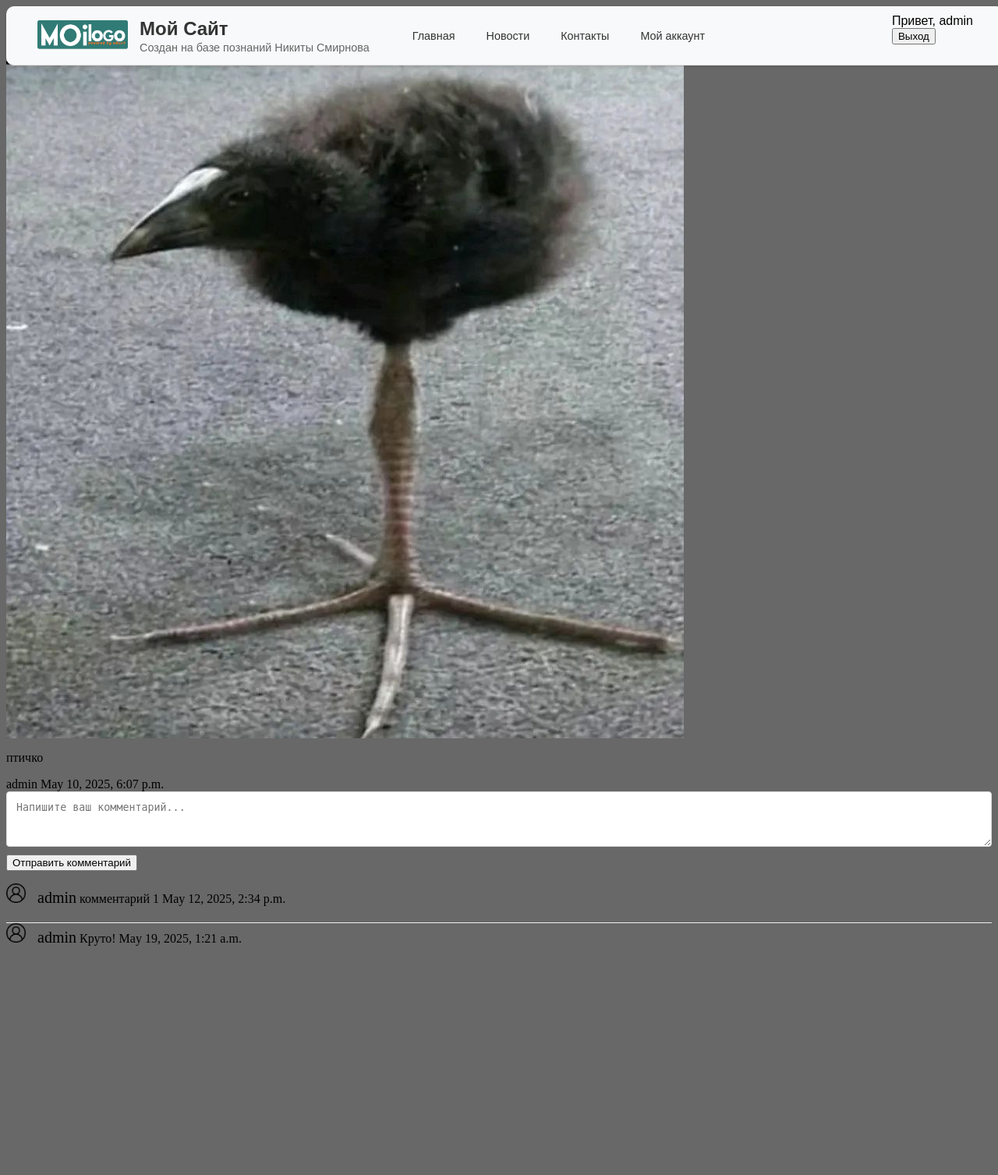
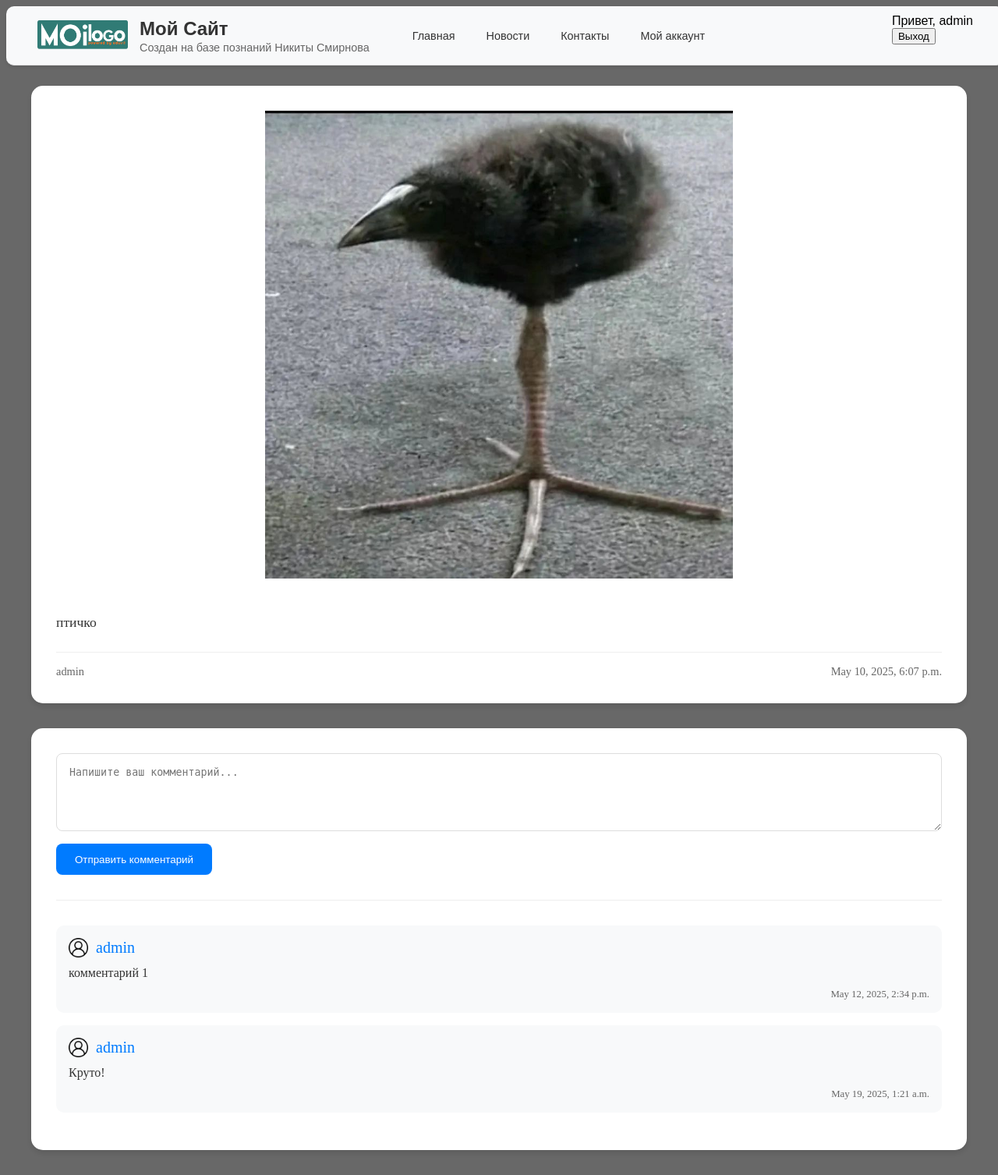
Before and after one commit to di5turbed/ultrasite, a Django app: template site_eduvit/mysite/templates/mysite/blog_detail.html in a window 1280 px wide. Shown: the whole page at 78% size. Before the commit the page ends 1213 px from the top, so only its background shows below. Run offline with Django 5.2, Linux system fonts and the light colour scheme; the template is opened without the code that fills it: values that come from a table or form of the project are taken from there, others are empty; a user stored in the database is signed in; data comes from the database, SQL or seed files in the repository.

Commit message:
Оформление blog_detail

```diff
--- a/site_eduvit/static/mysite/css/blog_detail.css
+++ b/site_eduvit/static/mysite/css/blog_detail.css
@@ -1,139 +1,130 @@
-.blog-detail-container {
-    max-width: 800px;
-    margin: 0 auto;
-    padding: 20px;
+.blog_detail {
+    max-width: 1200px;
+    margin: 2rem auto;
+    padding: 0 1rem;
 }
 
-.blog-content {
+.content {
     background: white;
-    padding: 30px;
-    border-radius: 8px;
-    box-shadow: 0 2px 10px rgba(0, 0, 0, 0.1);
-    margin-bottom: 30px;
+    border-radius: 15px;
+    box-shadow: 0 4px 6px rgba(0, 0, 0, 0.1);
+    padding: 2rem;
+    margin-bottom: 2rem;
 }
 
-.blog-content h1 {
-    color: #333;
-    margin-bottom: 20px;
-    font-size: 28px;
+.content img {
+    width: 100%;
+    height: auto;
+    max-height: 600px;
+    object-fit: contain;
+    border-radius: 10px;
+    margin-bottom: 1.5rem;
 }
 
-.blog-image {
-    margin-bottom: 20px;
+.content div:nth-child(2) {
+    font-size: 1.1rem;
+    line-height: 1.6;
+    color: #333;
+    margin-bottom: 1.5rem;
 }
 
-.blog-image img {
-    width: 100%;
-    height: auto;
-    border-radius: 4px;
+.blog_info {
+    display: flex;
+    justify-content: space-between;
+    align-items: center;
+    padding-top: 1rem;
+    border-top: 1px solid #eee;
+    color: #666;
+    font-size: 0.9rem;
 }
 
-.blog-text {
-    color: #444;
-    line-height: 1.6;
-    margin-bottom: 20px;
+.comments {
+    background: white;
+    border-radius: 15px;
+    box-shadow: 0 4px 6px rgba(0, 0, 0, 0.1);
+    padding: 2rem;
 }
 
-.blog-meta {
-    color: #666;
-    font-size: 14px;
-}
-
-.comments-section {
-    background: white;
-    padding: 30px;
-    border-radius: 8px;
-    box-shadow: 0 2px 10px rgba(0, 0, 0, 0.1);
-}
-
-.comments-section h2 {
-    color: #333;
-    margin-bottom: 20px;
-    font-size: 24px;
-}
-
-.comment-form-container {
-    margin-bottom: 30px;
+.comment-form {
+    margin-bottom: 2rem;
+    padding-bottom: 2rem;
+    border-bottom: 1px solid #eee;
 }
 
 .comment-form textarea {
     width: 100%;
-    padding: 12px;
+    padding: 1rem;
     border: 1px solid #ddd;
-    border-radius: 4px;
-    margin-bottom: 10px;
+    border-radius: 8px;
+    margin-bottom: 1rem;
     resize: vertical;
+    min-height: 100px;
 }
 
-.submit-comment {
-    background-color: #307b75;
+.comment-form button {
+    background: #007bff;
     color: white;
-    padding: 10px 20px;
     border: none;
-    border-radius: 4px;
+    padding: 0.8rem 1.5rem;
+    border-radius: 8px;
     cursor: pointer;
-    transition: background-color 0.3s;
+    transition: background 0.3s ease;
 }
 
-.submit-comment:hover {
-    background-color: #245c57;
+.comment-form button:hover {
+    background: #0056b3;
 }
 
-.login-prompt {
-    background-color: #f8f9fa;
-    padding: 15px;
-    border-radius: 4px;
-    margin-bottom: 20px;
-    text-align: center;
+.comment {
+    background: #f8f9fa;
+    border-radius: 10px;
+    padding: 1rem;
+    margin-bottom: 1rem;
+    display: flex;
+    flex-direction: column;
+    gap: 0.5rem;
 }
 
-.login-prompt a {
-    color: #307b75;
+.comment a:first-child {
+    display: flex;
+    align-items: center;
+    color: #007bff;
+    font-weight: 500;
     text-decoration: none;
 }
 
-.login-prompt a:hover {
-    text-decoration: underline;
-}
-
-.comments-list {
-    display: flex;
-    flex-direction: column;
-    gap: 20px;
-}
-
-.comment {
-    border-bottom: 1px solid #eee;
-    padding-bottom: 20px;
-}
-
-.comment:last-child {
-    border-bottom: none;
-}
-
-.comment-header {
-    display: flex;
-    justify-content: space-between;
-    margin-bottom: 10px;
-}
-
-.comment-author {
-    font-weight: bold;
+.comment a:nth-child(2) {
     color: #333;
-}
-
-.comment-date {
-    color: #666;
-    font-size: 14px;
-}
-
-.comment-content {
-    color: #444;
     line-height: 1.5;
 }
 
-.no-comments {
+.comment a:last-child {
+    color: #666;
+    font-size: 0.8rem;
+    align-self: flex-end;
+}
+
+.no_comments {
+    color: #666;
     text-align: center;
-    color: #666;
+    padding: 2rem;
     font-style: italic;
 }
+
+@media (max-width: 768px) {
+    .blog_detail {
+        margin: 1rem auto;
+    }
+
+    .content {
+        padding: 1rem;
+    }
+
+    .content img {
+        height: 300px;
+    }
+
+    .comments {
+        padding: 1rem;
+    }
+}
```
